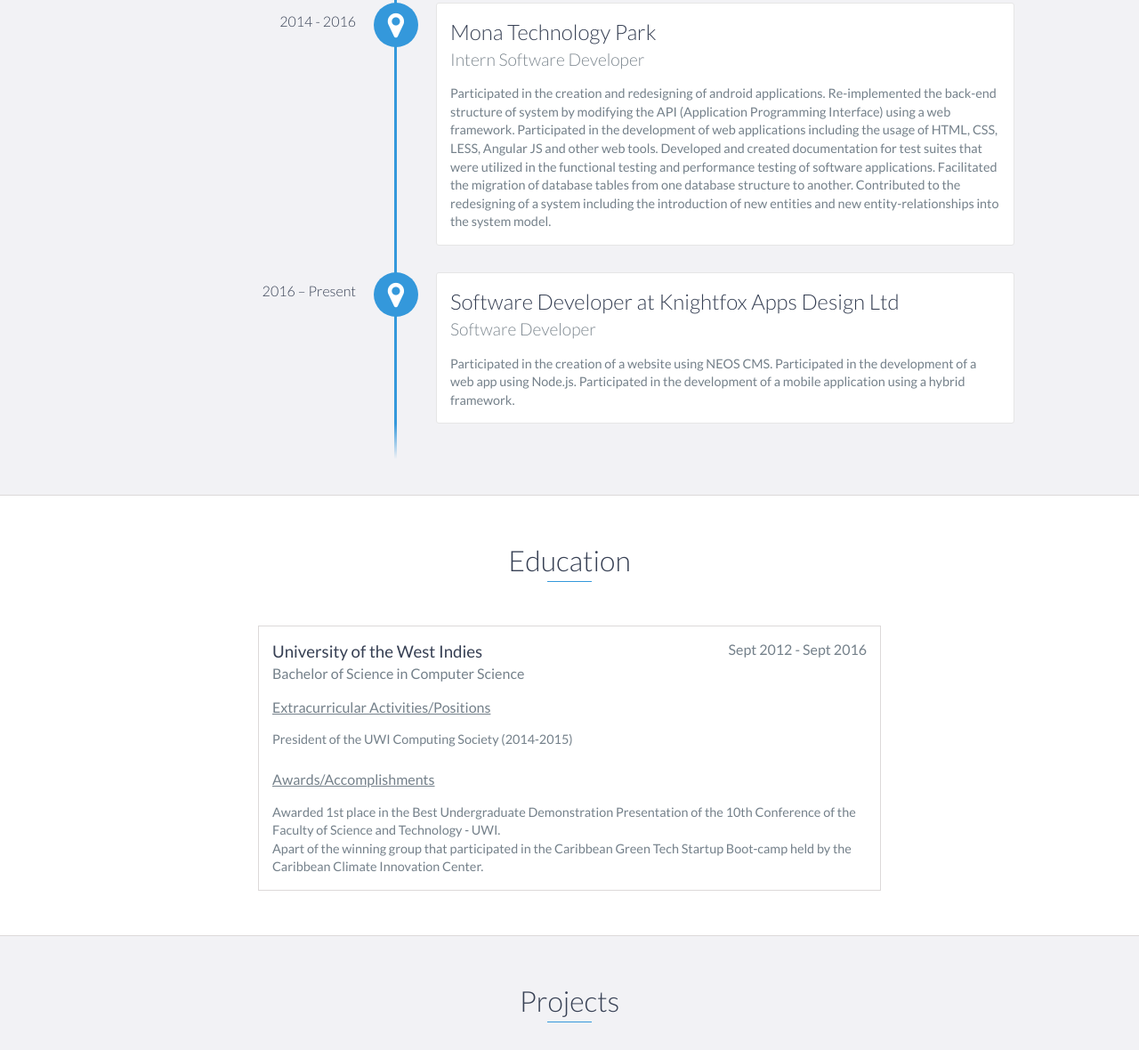
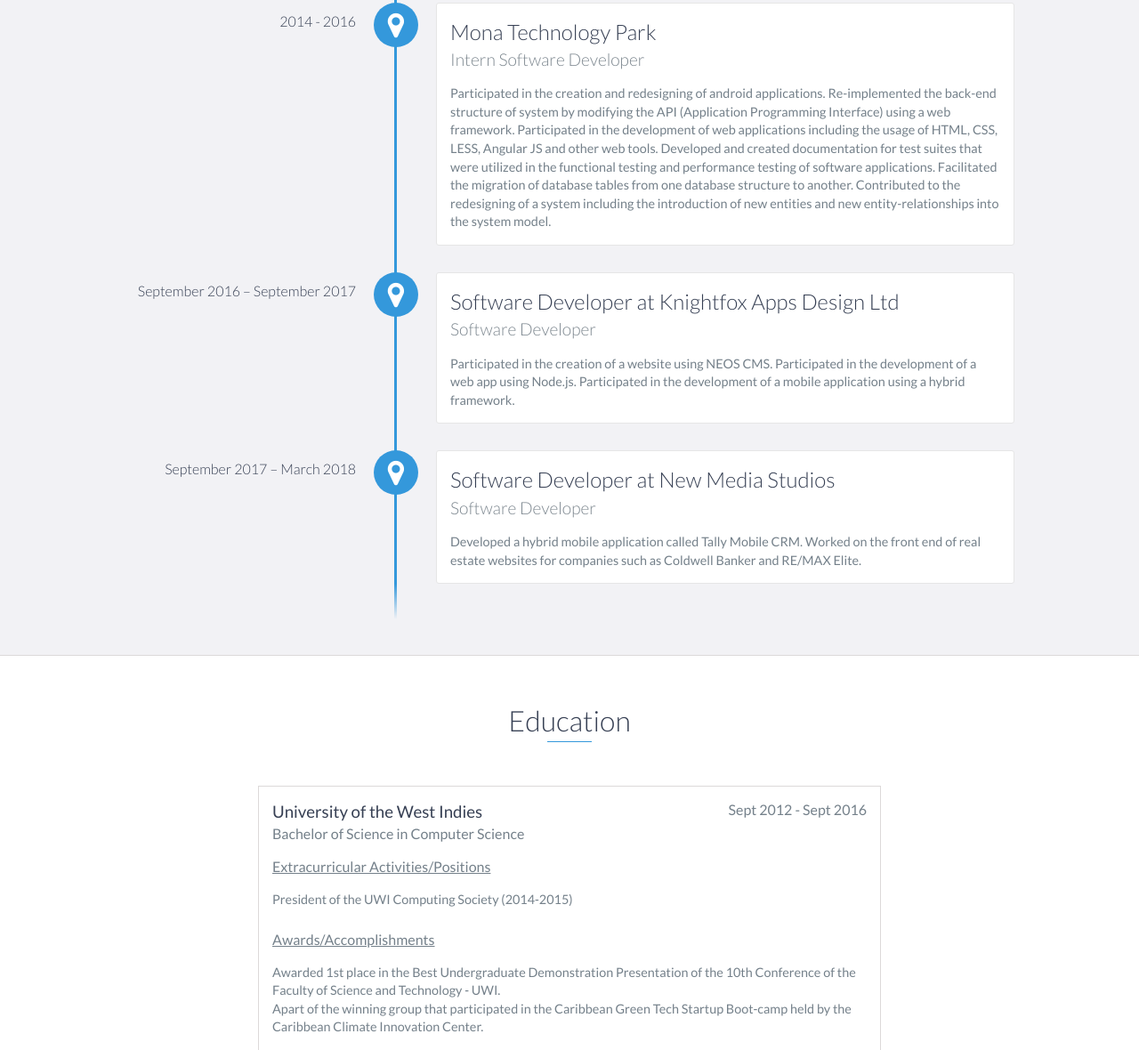
Before and after one commit to jjnorth10/jjnorth10.github.io, a website: page index.html in a window 1280 px wide. Shown: the part 1396-2576 px from the top of the page at 89% size. Drawn offline with nearby package versions, Linux system fonts and the light colour scheme.

Commit message:
Update March 2018

```diff
--- a/index.html
+++ b/index.html
@@ -112,13 +112,23 @@
                 </p>
             </div>
 
-            <div data-date="2016 – Present">
+            <div data-date="September 2016 – September 2017">
                 <h3>Software Developer at Knightfox Apps Design Ltd</h3>
                 <h4>Software Developer</h4>
                 <p>
                     Participated in the creation of a website using NEOS CMS.
                     Participated in the development of a web app using Node.js.
                     Participated in the development of a mobile application using a hybrid framework.
+                </p>
+            </div>
+
+            <div data-date="September 2017 – March 2018">
+                <h3>Software Developer at New Media Studios</h3>
+                <h4>Software Developer</h4>
+                <p>
+                    Developed a hybrid mobile application called Tally Mobile CRM.
+                    Worked on the front end of real estate websites for companies such as Coldwell Banker and RE/MAX Elite.
+
                 </p>
             </div>
         </div>
@@ -211,8 +221,6 @@
             <li>Android</li>
             <li>MySQL</li>
             <li>Java</li>
-            <li>C</li>
-            <li>C++</li>
             <li>Ionic</li>
         </ul>
     </div>
```
